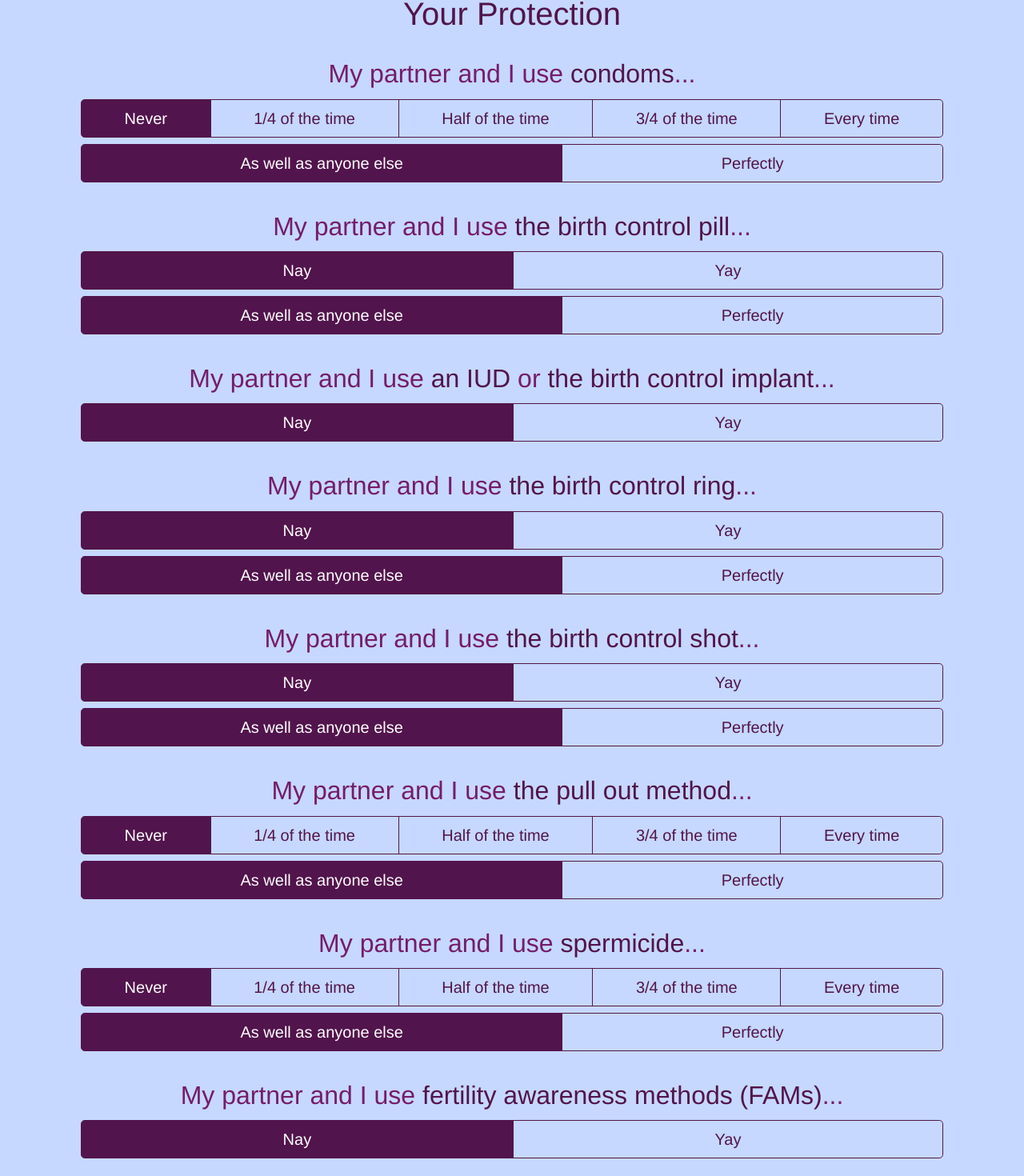
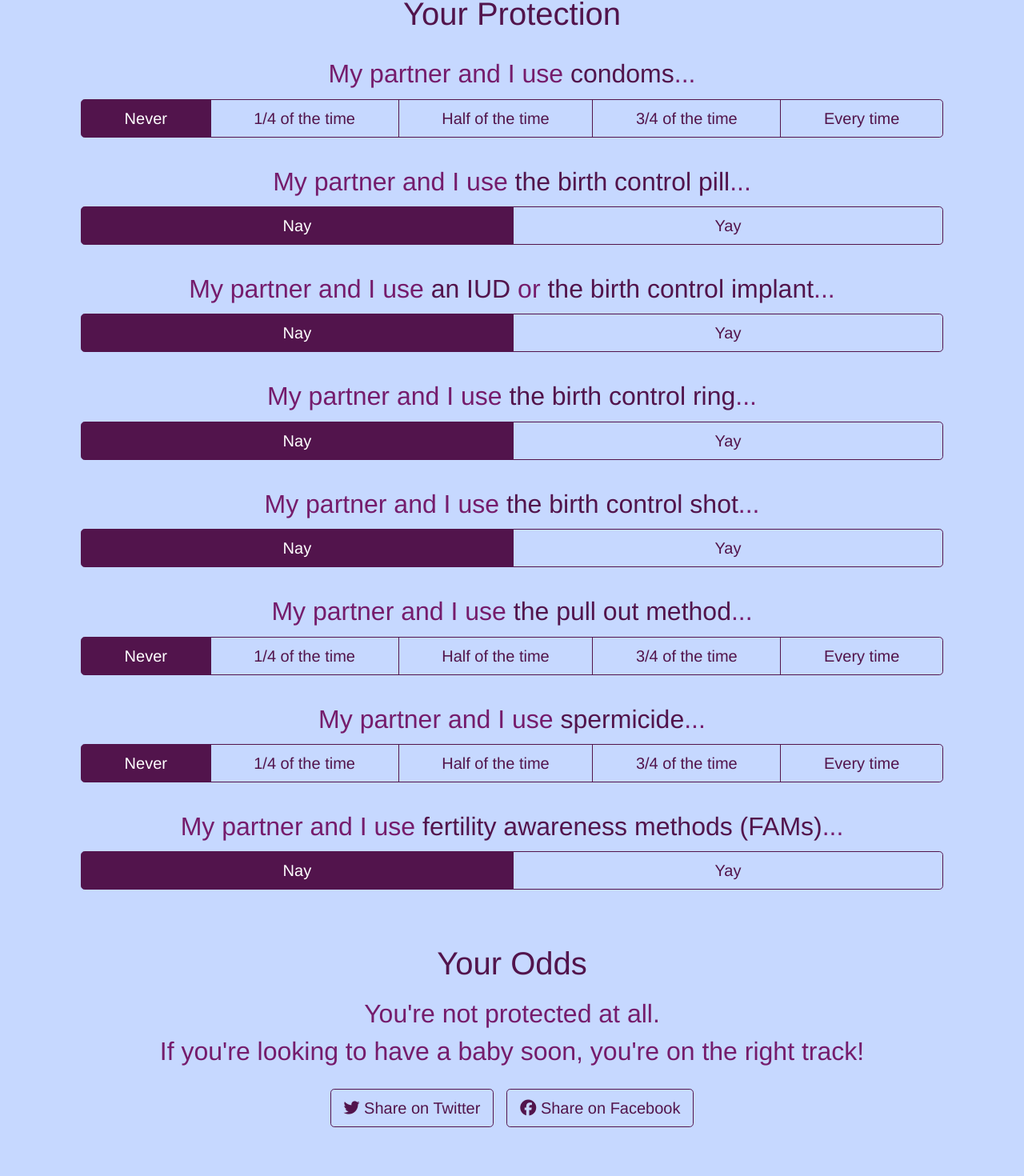
Before and after one commit to jakerockland/safesexstats, a React (Create React App) app: page / in a window 1280 px wide. Shown: the part 610-2080 px from the top of the page at 80% size. Built offline with nearby package versions, Linux system fonts and the light colour scheme; a web font is replaced by a local one.

Commit message:
hide usage buttons until frequency is selected where applicable

```diff
--- a/src/App.js
+++ b/src/App.js
@@ -1,4 +1,4 @@
-import React, { Component } from 'react';
+import React, { Component, Fragment } from 'react';
 
 import ToggleButtonGroup from 'react-bootstrap/ToggleButtonGroup';
 import ToggleButton from 'react-bootstrap/ToggleButton';
@@ -87,13 +87,14 @@ class App extends Component {
                 <ToggleButton variant={variant} size="lg" value={100}>Every time</ToggleButton>
               </ToggleButtonGroup>
 
-              <ToggleButtonGroup
+              { (this.state.condomFrequency === 0) ? <Fragment/>
+                : <ToggleButtonGroup
                 type="radio" as={Row} className="py-1" style={{width: "100%"}}
                 name="condom-usage" defaultValue={85}
                 onChange={(val) => this.setState({condomUsage: val})}>
                 <ToggleButton variant={variant} size="lg" value={85}>As well as anyone else</ToggleButton>
                 <ToggleButton  variant={variant} size="lg" value={98}>Perfectly</ToggleButton>
-              </ToggleButtonGroup>
+              </ToggleButtonGroup> }
             </div>
           </Row>
 
@@ -113,13 +114,14 @@ class App extends Component {
                 <ToggleButton  variant={variant} size="lg" value={100}>Yay</ToggleButton>
               </ToggleButtonGroup>
 
-              <ToggleButtonGroup
+              { (this.state.pillFrequency === 0) ? <Fragment/>
+                : <ToggleButtonGroup
                 type="radio" as={Row} className="py-1" style={{width: "100%"}}
                 name="pill-usage" defaultValue={91}
                 onChange={(val) => this.setState({pillUsage: val})}>
                 <ToggleButton  variant={variant} size="lg" value={91}>As well as anyone else</ToggleButton>
                 <ToggleButton  variant={variant} size="lg" value={99}>Perfectly</ToggleButton>
-              </ToggleButtonGroup>
+              </ToggleButtonGroup> }
             </div>
           </Row>
 
@@ -156,14 +158,16 @@ class App extends Component {
                 <ToggleButton  variant={variant} size="lg" value={0}>Nay</ToggleButton>
                 <ToggleButton  variant={variant} size="lg" value={100}>Yay</ToggleButton>
               </ToggleButtonGroup>
-              <ToggleButtonGroup
+
+              { (this.state.ringFrequency === 0) ? <Fragment/>
+                : <ToggleButtonGroup
                 type="radio" as={Row} className="py-1" style={{width: "100%"}}
                 name="ring-usage" defaultValue={91}
                 onChange={(val) => this.setState({ringUsage: val})}
                 >
                 <ToggleButton  variant={variant} size="lg" value={91}>As well as anyone else</ToggleButton>
                 <ToggleButton  variant={variant} size="lg" value={99}>Perfectly</ToggleButton>
-              </ToggleButtonGroup>
+              </ToggleButtonGroup> }
             </div>
           </Row>
 
@@ -181,14 +185,16 @@ class App extends Component {
                 <ToggleButton  variant={variant} size="lg" value={0}>Nay</ToggleButton>
                 <ToggleButton  variant={variant} size="lg" value={100}>Yay</ToggleButton>
               </ToggleButtonGroup>
-              <ToggleButtonGroup
+
+              { (this.state.shotFrequency === 0) ? <Fragment/>
+                : <ToggleButtonGroup
                 type="radio" as={Row} className="py-1" style={{width: "100%"}}
                 name="shot-usage" defaultValue={94}
                 onChange={(val) => this.setState({shotUsage: val})}
                 >
                 <ToggleButton  variant={variant} size="lg" value={94}>As well as anyone else</ToggleButton>
                 <ToggleButton  variant={variant} size="lg" value={99}>Perfectly</ToggleButton>
-              </ToggleButtonGroup>
+              </ToggleButtonGroup> }
             </div>
           </Row>
 
@@ -209,14 +215,16 @@ class App extends Component {
                 <ToggleButton  variant={variant} size="lg" value={75}>3/4 of the time</ToggleButton>
                 <ToggleButton  variant={variant} size="lg" value={100}>Every time</ToggleButton>
               </ToggleButtonGroup>
-              <ToggleButtonGroup
+
+              { (this.state.pullOutFrequency === 0) ? <Fragment/>
+                : <ToggleButtonGroup
                 type="radio" as={Row} className="py-1" style={{width: "100%"}}
                 name="pull-out-usage" defaultValue={78}
                 onChange={(val) => this.setState({pullOutUsage: val})}
                 >
                 <ToggleButton  variant={variant} size="lg" value={78}>As well as anyone else</ToggleButton>
                 <ToggleButton  variant={variant} size="lg" value={94}>Perfectly</ToggleButton>
-              </ToggleButtonGroup>
+              </ToggleButtonGroup> }
             </div>
           </Row>
 
@@ -237,14 +245,16 @@ class App extends Component {
                 <ToggleButton  variant={variant} size="lg" value={75}>3/4 of the time</ToggleButton>
                 <ToggleButton  variant={variant} size="lg" value={100}>Every time</ToggleButton>
               </ToggleButtonGroup>
-              <ToggleButtonGroup
+
+              { (this.state.spermicideFrequency === 0) ? <Fragment/>
+                : <ToggleButtonGroup
                 type="radio" as={Row} className="py-1" style={{width: "100%"}}
                 name="spermicide-usage" defaultValue={72}
                 onChange={(val) => this.setState({spermicideUsage: val})}
                 >
                 <ToggleButton  variant={variant} size="lg" value={72}>As well as anyone else</ToggleButton>
                 <ToggleButton  variant={variant} size="lg" value={82}>Perfectly</ToggleButton>
-              </ToggleButtonGroup>
+              </ToggleButtonGroup> }
             </div>
           </Row>
 
```
